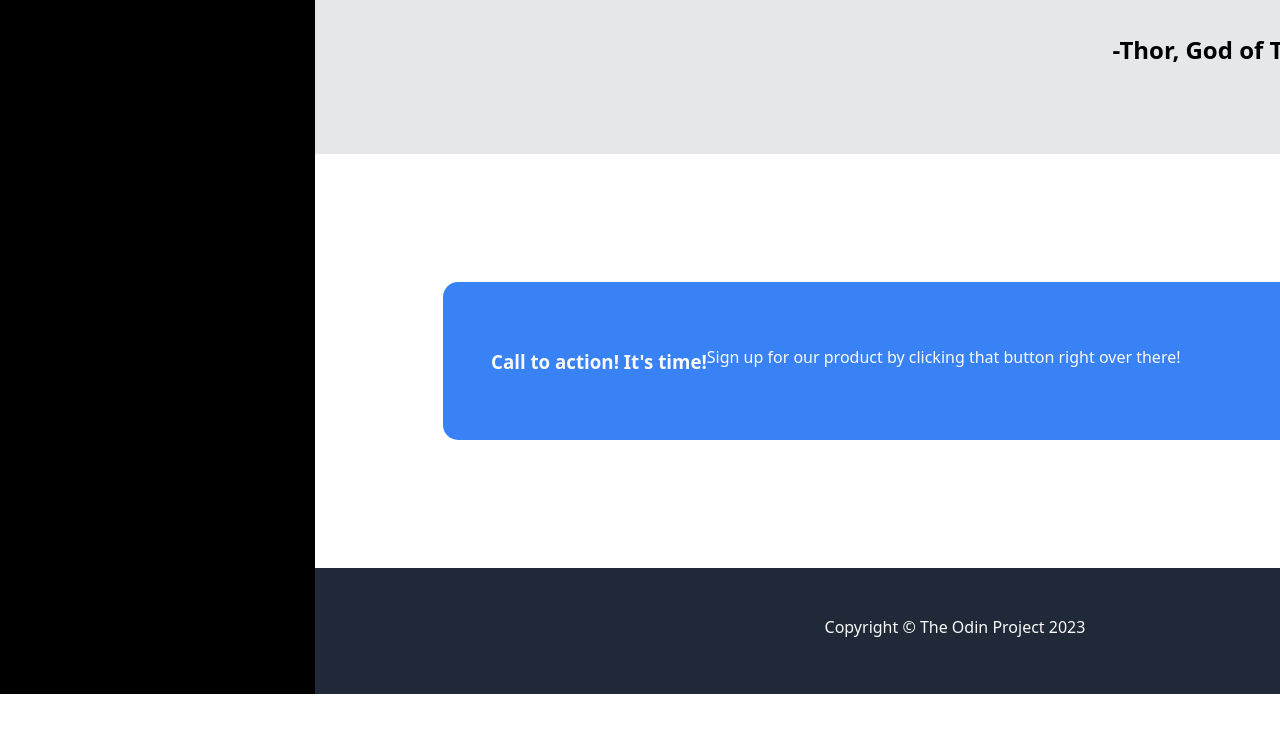
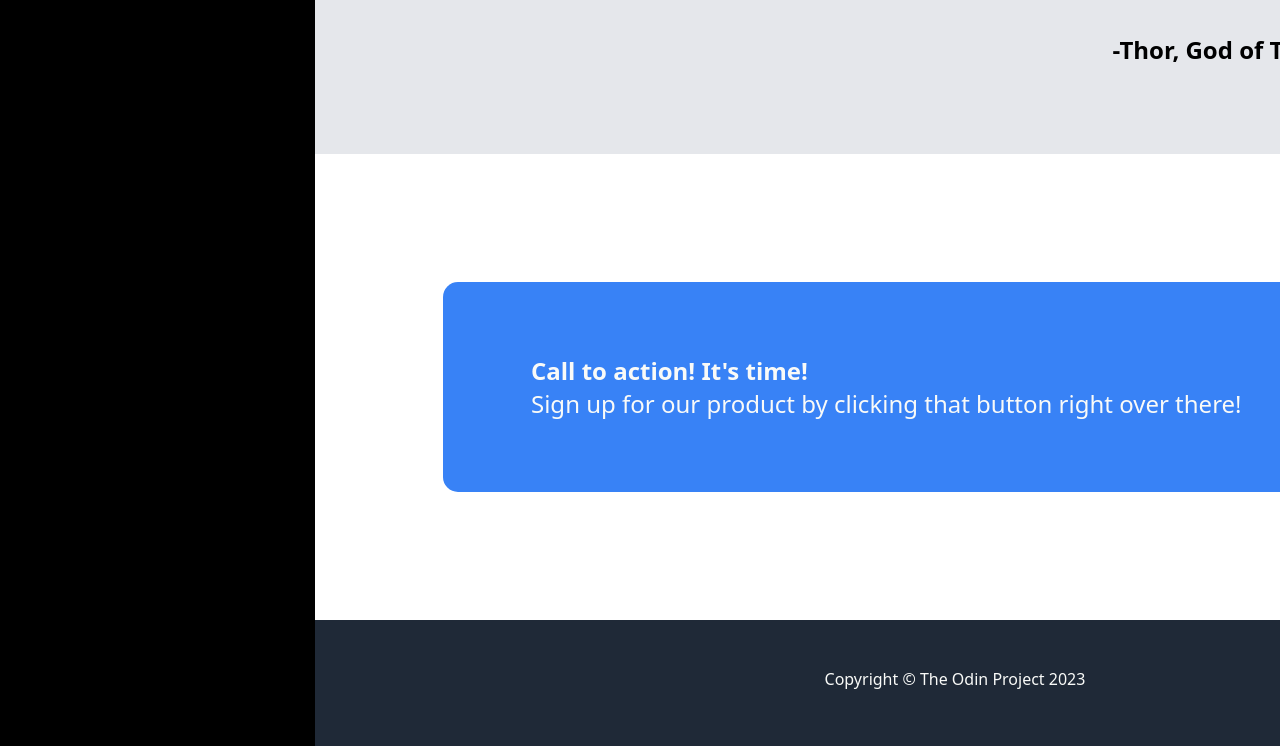
Before and after one commit to Sef-Alii/Landing-Page, a plain HTML site: page index.html in a window 1280 px wide. Shown: the part 1279-2025 px from the top of the page. Before the commit the page ends 1973 px from the top, so only its background shows below. Drawn offline with Linux system fonts and the light colour scheme.

Commit message:
sign up banner done

```diff
--- a/index.html
+++ b/index.html
@@ -57,8 +57,8 @@
 
             <section class="sign-up">
 
-                <h3>Call to action! It's time!</h3>
-                <p>Sign up for our product by clicking that button right over there!</p>
+                <figure>Call to action! It's time!
+                <figcaption>Sign up for our product by clicking that button right over there!</figcaption></figure>
                 <button type="button">Sign up</button>
             </section>
 
--- a/style.css
+++ b/style.css
@@ -93,6 +93,8 @@ section.info figure{
 }
 img {
     max-width: 15rem;
+
+
 }
 
 h2{
@@ -136,15 +138,22 @@ section.sign-up{
 section.sign-up button{
     border: white solid 2px;
     border-radius: 8px;
+    font-size: 1rem;
 margin-left: auto;
 align-self: center;
+padding: 1rem;
+
+}
+section.sign-up figure{
+    font-size: 1.5rem;
+    font-weight: bold;
 
 
 }
-section.sign-up p, section.sign-up h3{
-
+section.sign-up figcaption{
+    font-size: 1.5rem;
+    font-weight: lighter;
 }
-
 
 footer{
     color: #F9FAF8;
```
